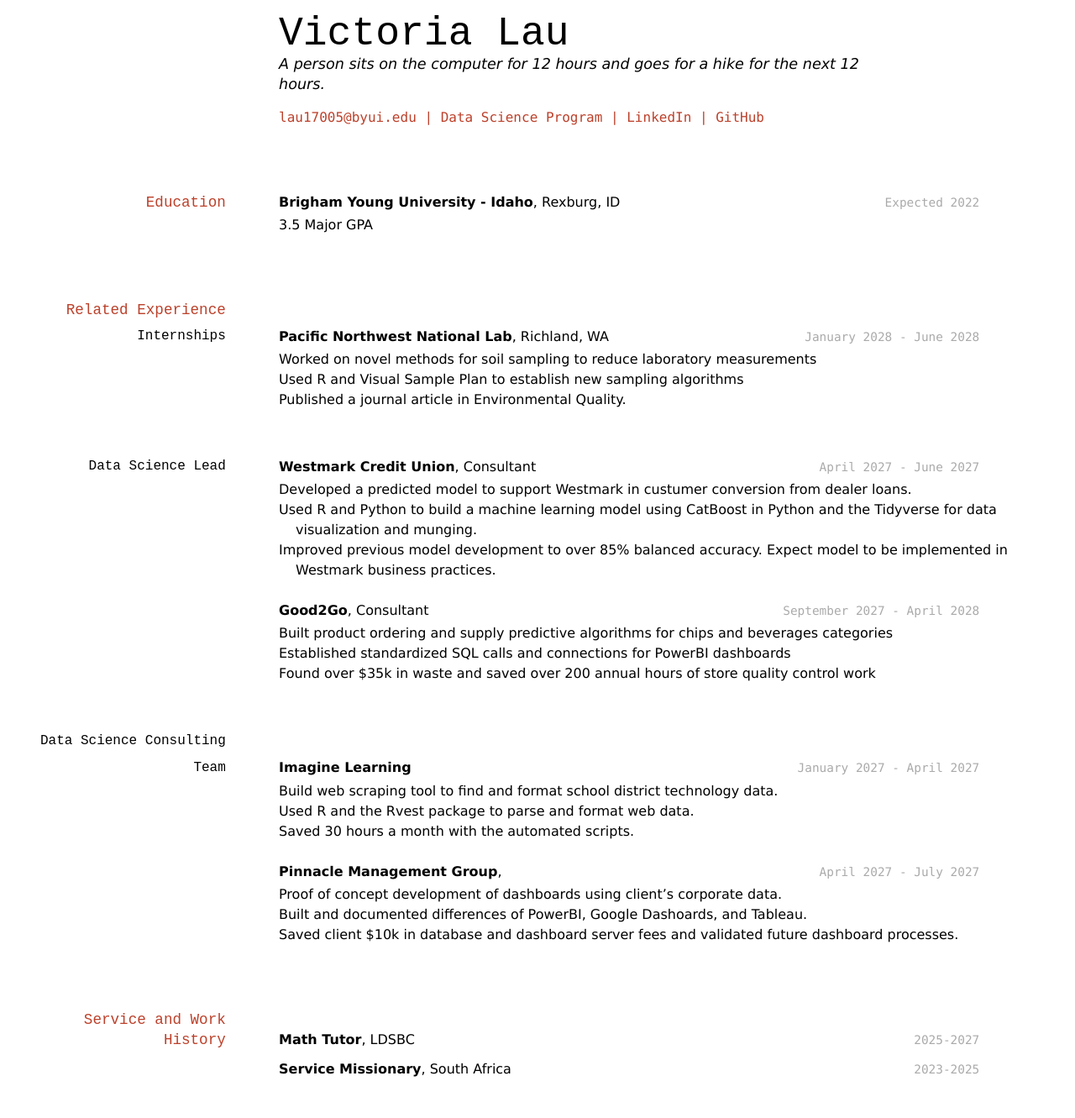
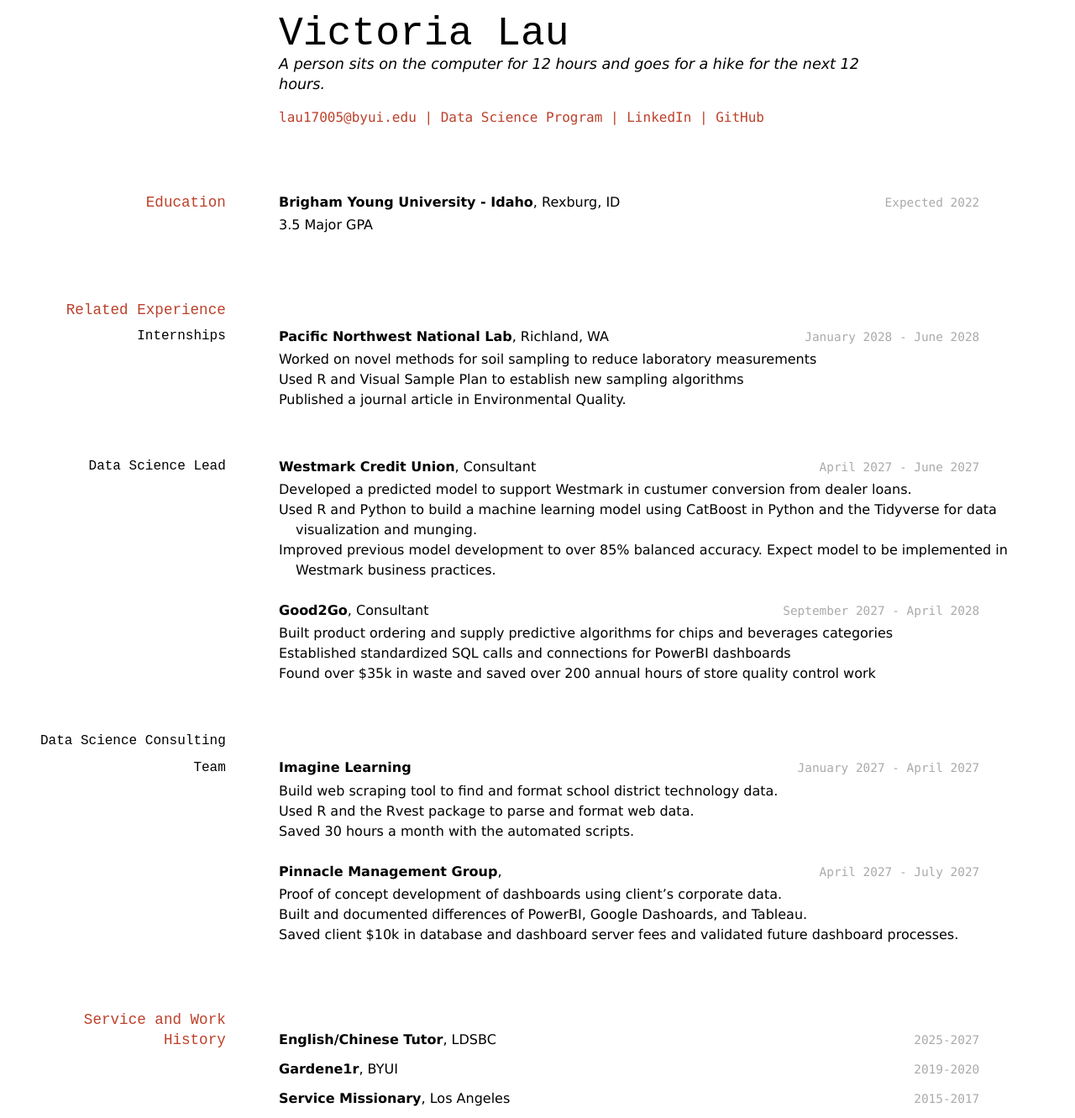
Before and after one commit to victorialau17ds/lau_resume, a Jekyll site: the page built from docs/index.md, in a window 1280 px wide. Shown: the whole page at 84% size. Built offline with Jekyll 4.4.1, drawn with Linux system fonts in a browser that asks for light colours; before the commit the page ends 1296 px from its top, so only the background shows below that.

Commit message:
Update index.md

```diff
--- a/docs/index.md
+++ b/docs/index.md
@@ -69,11 +69,14 @@ __Pinnacle Management Group__,
 ## Service and Work History
 
 `2025-2027`
-__Math Tutor__, LDSBC
+__English/Chinese Tutor__, LDSBC
+
+`2019-2020`
+__Gardene1r__, BYUI
 
 
-`2023-2025`
-__Service Missionary__, South Africa
+`2015-2017`
+__Service Missionary__, Los Angeles
 
 
 
```
